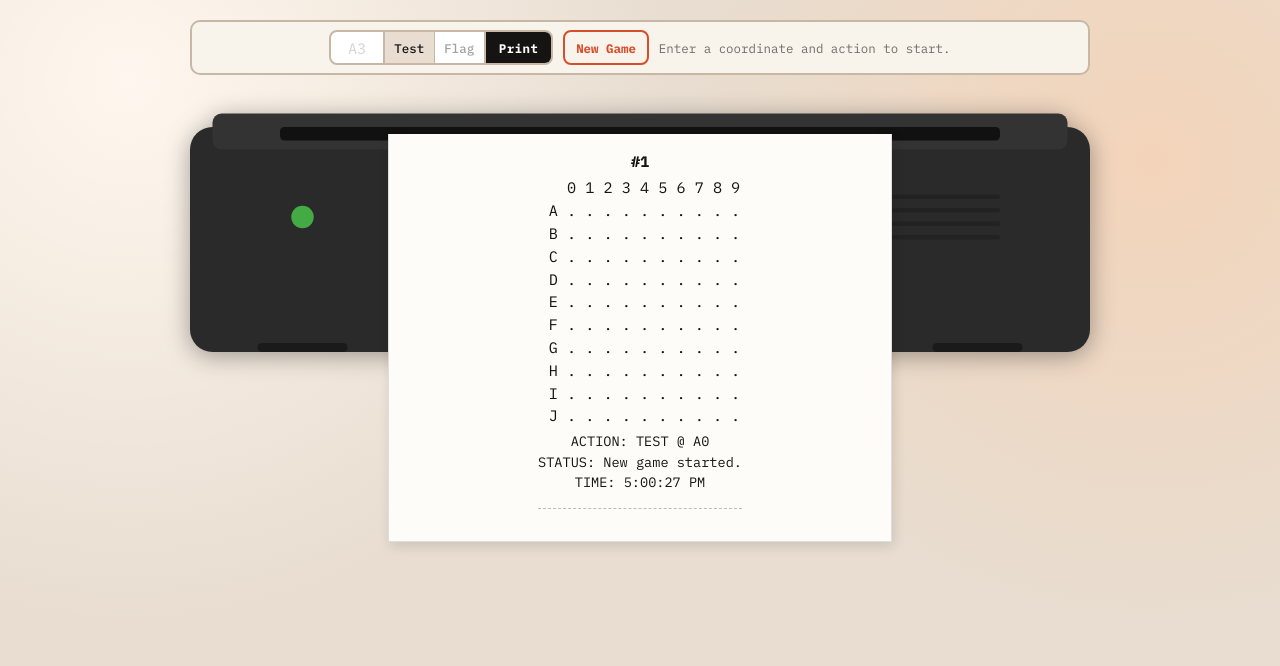
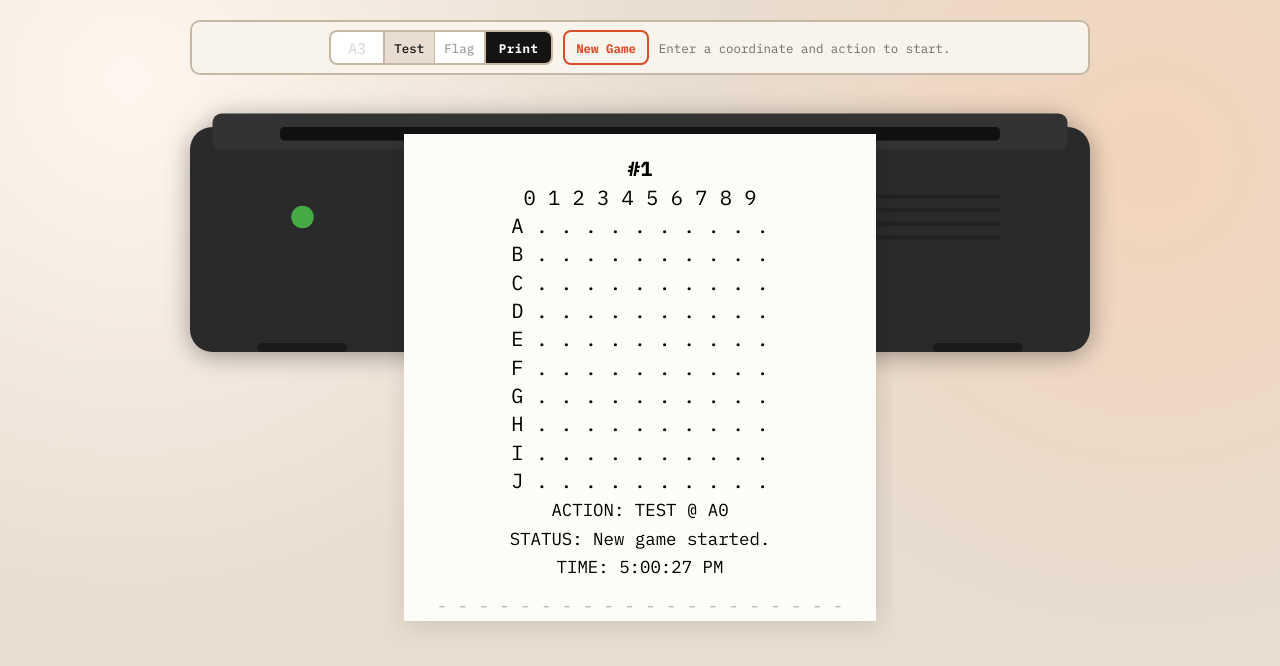
Before and after one commit to phulin/receiptsweeper, a website built with Vite: page index.html in a window 1280 px wide. Built offline with nearby package versions, Linux system fonts and the light colour scheme.

Commit message:
convert to svg

```diff
--- a/src/main.ts
+++ b/src/main.ts
@@ -72,39 +72,107 @@ const getAction = (): PlayerAction => {
 	return selected?.value === "flag" ? "flag" : "test";
 };
 
-const renderReceiptHtml = (entry: PrintedGrid, idx: number): string => {
+const SVG_FONT_SIZE = 13;
+const SVG_LINE_HEIGHT = 18;
+const SVG_PAPER_WIDTH = 300;
+const SVG_PADDING_TOP = 14;
+const SVG_PADDING_BOTTOM = 14;
+const SVG_SEPARATOR_GAP = 12;
+
+const receiptHeight = (entry: PrintedGrid): number => {
 	const { boardLines, footerLines } = formatPrintedGrid(entry);
-	const boardHtml = boardLines.map((line) => `<div>${line}</div>`).join("");
-	const footerHtml = footerLines
-		.map((line) => `<div class="receipt-footer-line">${line}</div>`)
-		.join("");
-	return `<article class="receipt-strip"><header>#${idx + 1}</header><div class="receipt-board">${boardHtml}</div><div class="receipt-footer">${footerHtml}</div></article>`;
+	const lineCount = 1 + boardLines.length + footerLines.length; // header + board + footer
+	return (
+		SVG_PADDING_TOP +
+		lineCount * SVG_LINE_HEIGHT +
+		SVG_PADDING_BOTTOM +
+		SVG_SEPARATOR_GAP
+	);
+};
+
+const escSvg = (s: string): string =>
+	s.replace(/&/g, "&amp;").replace(/</g, "&lt;").replace(/>/g, "&gt;");
+
+const renderReceiptSvg = (
+	entry: PrintedGrid,
+	idx: number,
+	yOffset: number,
+): string => {
+	const { boardLines, footerLines } = formatPrintedGrid(entry);
+	const cx = SVG_PAPER_WIDTH / 2;
+	let y = yOffset + SVG_PADDING_TOP + SVG_FONT_SIZE;
+	const lines: string[] = [];
+
+	// Header
+	lines.push(
+		`<text x="${cx}" y="${y}" text-anchor="middle" font-weight="700" font-size="${SVG_FONT_SIZE}" font-family="'IBM Plex Mono', monospace">#${idx + 1}</text>`,
+	);
+	y += SVG_LINE_HEIGHT;
+
+	// Board lines (centered)
+	for (const line of boardLines) {
+		lines.push(
+			`<text x="${cx}" y="${y}" text-anchor="middle" font-size="${SVG_FONT_SIZE}" font-family="'IBM Plex Mono', monospace">${escSvg(line)}</text>`,
+		);
+		y += SVG_LINE_HEIGHT;
+	}
+
+	// Footer lines (centered, slightly smaller)
+	for (const line of footerLines) {
+		lines.push(
+			`<text x="${cx}" y="${y}" text-anchor="middle" font-size="${SVG_FONT_SIZE * 0.85}" font-family="'IBM Plex Mono', monospace">${escSvg(line)}</text>`,
+		);
+		y += SVG_LINE_HEIGHT;
+	}
+
+	// Dashed separator (text)
+	const sepY = yOffset + receiptHeight(entry) - SVG_SEPARATOR_GAP / 2;
+	const dash = "- ".repeat(20).trim();
+	lines.push(
+		`<text x="${cx}" y="${sepY}" text-anchor="middle" font-size="${SVG_FONT_SIZE * 0.85}" font-family="'IBM Plex Mono', monospace" fill="#bbb">${dash}</text>`,
+	);
+
+	return `<g data-receipt="${idx}">${lines.join("")}</g>`;
+};
+
+const rebuildReceiptSvg = (): { svg: string; totalHeight: number } => {
+	let totalHeight = 0;
+	const groups: string[] = [];
+	// Build in order (oldest first), then we'll reverse the display (newest on top)
+	const offsets: number[] = [];
+	for (let i = 0; i < feed.length; i++) {
+		offsets.push(receiptHeight(feed[i]));
+	}
+	// Newest on top: reverse order
+	let y = 0;
+	for (let i = feed.length - 1; i >= 0; i--) {
+		groups.push(renderReceiptSvg(feed[i], i, y));
+		y += offsets[i];
+	}
+	totalHeight = y;
+	return { svg: groups.join(""), totalHeight };
 };
 
 const appendReceipt = (snapshot: PrintedGrid): void => {
-	const paper = document.querySelector<HTMLElement>(".printer-paper");
+	const paper = document.querySelector<SVGSVGElement>(".printer-paper");
 	if (!paper) return;
 
-	const idx = feed.length - 1;
-	const article = document.createElement("div");
-	article.innerHTML = renderReceiptHtml(snapshot, idx);
-	const newEl = article.firstElementChild as HTMLElement;
+	const newHeight = receiptHeight(snapshot);
 
-	// Prepend (newest on top)
-	paper.insertBefore(newEl, paper.firstChild);
+	// Rebuild SVG content
+	const { svg, totalHeight } = rebuildReceiptSvg();
+	paper.innerHTML = `<rect width="${SVG_PAPER_WIDTH}" height="${totalHeight}" fill="#fefcf8" />${svg}`;
+	paper.setAttribute("viewBox", `0 0 ${SVG_PAPER_WIDTH} ${totalHeight}`);
 
-	// Measure the new element's height
-	const height = newEl.offsetHeight;
-
-	// Translate paper up to hide the new entry, then animate down
-	paper.style.transform = `translateY(-${height}px)`;
+	// Animate: translate paper up to hide the new entry, then slide down
+	paper.style.transform = `translateY(-${newHeight}px)`;
 	const duration = 2000;
 	const startTime = performance.now();
 	const step = (now: number) => {
 		const elapsed = now - startTime;
 		const t = Math.min(elapsed / duration, 1);
 		const ease = t < 0.5 ? 2 * t * t : 1 - (-2 * t + 2) ** 2 / 2;
-		paper.style.transform = `translateY(-${height * (1 - ease)}px)`;
+		paper.style.transform = `translateY(-${newHeight * (1 - ease)}px)`;
 		if (t < 1) requestAnimationFrame(step);
 	};
 	requestAnimationFrame(step);
@@ -168,22 +236,13 @@ const onNewGame = async (): Promise<void> => {
 	await printBoard("test", { x: 0, y: 0 });
 };
 
-const renderFeed = (): string =>
-	[...feed]
-		.map((entry, idx) => {
-			const { boardLines, footerLines } = formatPrintedGrid(entry);
-			const boardHtml = boardLines.map((line) => `<div>${line}</div>`).join("");
-			const footerHtml = footerLines
-				.map((line) => `<div class="receipt-footer-line">${line}</div>`)
-				.join("");
-			return {
-				idx,
-				html: `<article class="receipt-strip"><header>#${idx + 1}</header><div class="receipt-board">${boardHtml}</div><div class="receipt-footer">${footerHtml}</div></article>`,
-			};
-		})
-		.reverse()
-		.map((e) => e.html)
-		.join("");
+const renderFeedSvg = (): string => {
+	if (feed.length === 0) {
+		return `<svg class="printer-paper" xmlns="http://www.w3.org/2000/svg" viewBox="0 0 ${SVG_PAPER_WIDTH} 10"><rect width="${SVG_PAPER_WIDTH}" height="10" fill="#fefcf8" /></svg>`;
+	}
+	const { svg, totalHeight } = rebuildReceiptSvg();
+	return `<svg class="printer-paper" xmlns="http://www.w3.org/2000/svg" viewBox="0 0 ${SVG_PAPER_WIDTH} ${totalHeight}"><rect width="${SVG_PAPER_WIDTH}" height="${totalHeight}" fill="#fefcf8" />${svg}</svg>`;
+};
 
 const render = (): void => {
 	app.innerHTML = `
@@ -226,7 +285,7 @@ const render = (): void => {
             <rect x="330" y="116" width="40" height="4" rx="2" fill="#1a1a1a" />
           </svg>
         </div>
-        <div class="printer-paper-clip"><div class="printer-paper">${renderFeed()}</div></div>
+        <div class="printer-paper-clip">${renderFeedSvg()}</div>
       </section>
     </main>
   `;
--- a/src/styles.css
+++ b/src/styles.css
@@ -172,53 +172,16 @@ body {
 	width: 56%;
 	margin: 0 auto;
 	overflow: hidden;
-	border-left: 1px solid #ddd;
-	border-right: 1px solid #ddd;
-	border-bottom: 1px solid #ddd;
-	box-shadow: 2px 4px 12px rgba(0, 0, 0, 0.12);
 	margin-top: -218px;
 	position: relative;
 	z-index: 3;
+	padding: 0 16px 20px;
 }
 
 .printer-paper {
-	background: #fefcf8;
-	padding: 1rem 1.2rem;
-	display: flex;
-	flex-direction: column;
-	align-items: center;
-	min-height: 100%;
-}
-
-.receipt-strip {
-	border-bottom: 1px dashed #bbb;
-	margin: 0 0 1rem;
-	padding: 0 0 1rem;
-	font-size: 0.95rem;
-	line-height: 1.5;
-	text-align: center;
-}
-
-.receipt-strip header {
-	margin-bottom: 0.25rem;
-	font-weight: 700;
-	text-align: center;
-}
-
-.receipt-board {
-	white-space: pre;
-	display: inline-block;
-	text-align: left;
-}
-
-.receipt-footer {
-	text-align: center;
-	white-space: normal;
-	margin-top: 0.25rem;
-}
-
-.receipt-footer-line {
-	font-size: 0.85rem;
+	display: block;
+	width: 100%;
+	filter: drop-shadow(2px 4px 12px rgba(0, 0, 0, 0.12));
 }
 
 @keyframes slideIn {
```
